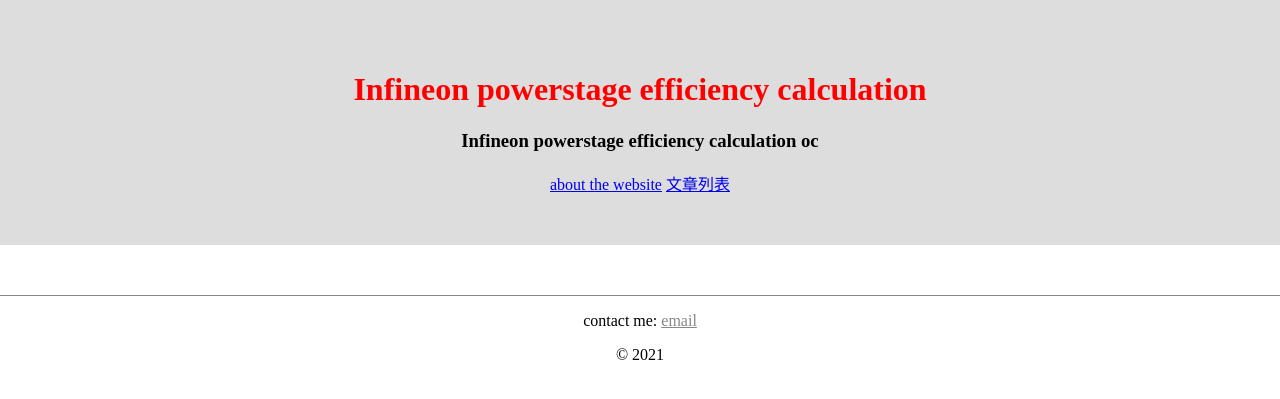
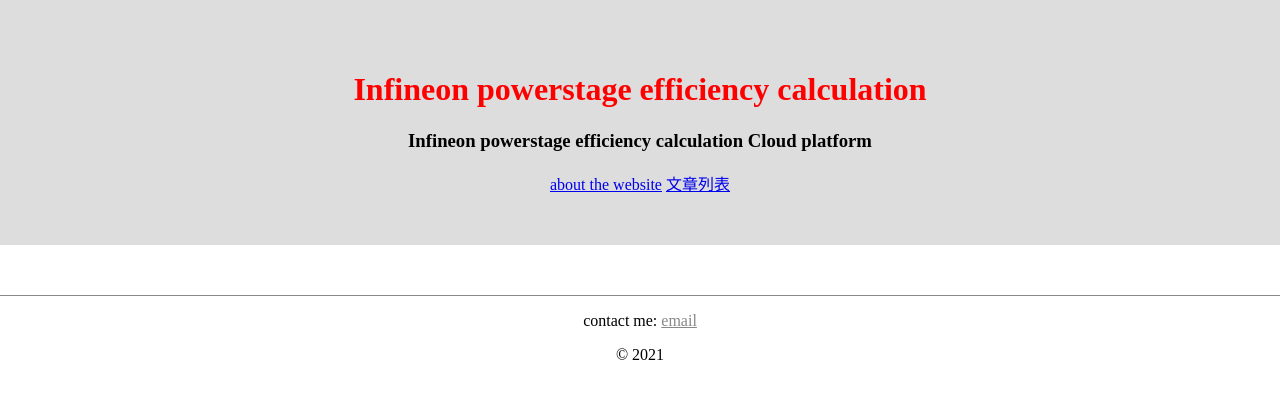
Before and after one commit to a9202507/openshfit, a Flask app: page / in a window 1280 px wide. Shown: the top 399 px of the page. Run offline with Flask 2, Linux system fonts and the light colour scheme.

Commit message:
update home.html

```diff
--- a/templates/home.html
+++ b/templates/home.html
@@ -6,7 +6,7 @@
 {% endblock %}
 
 {% block header %}
-<h3> Infineon powerstage efficiency calculation oc</h3>
+<h3> Infineon powerstage efficiency calculation Cloud platform</h3>
 <a href="/about">about the website</a>
 <a href="/article">文章列表</a>
 {% endblock %}
```
